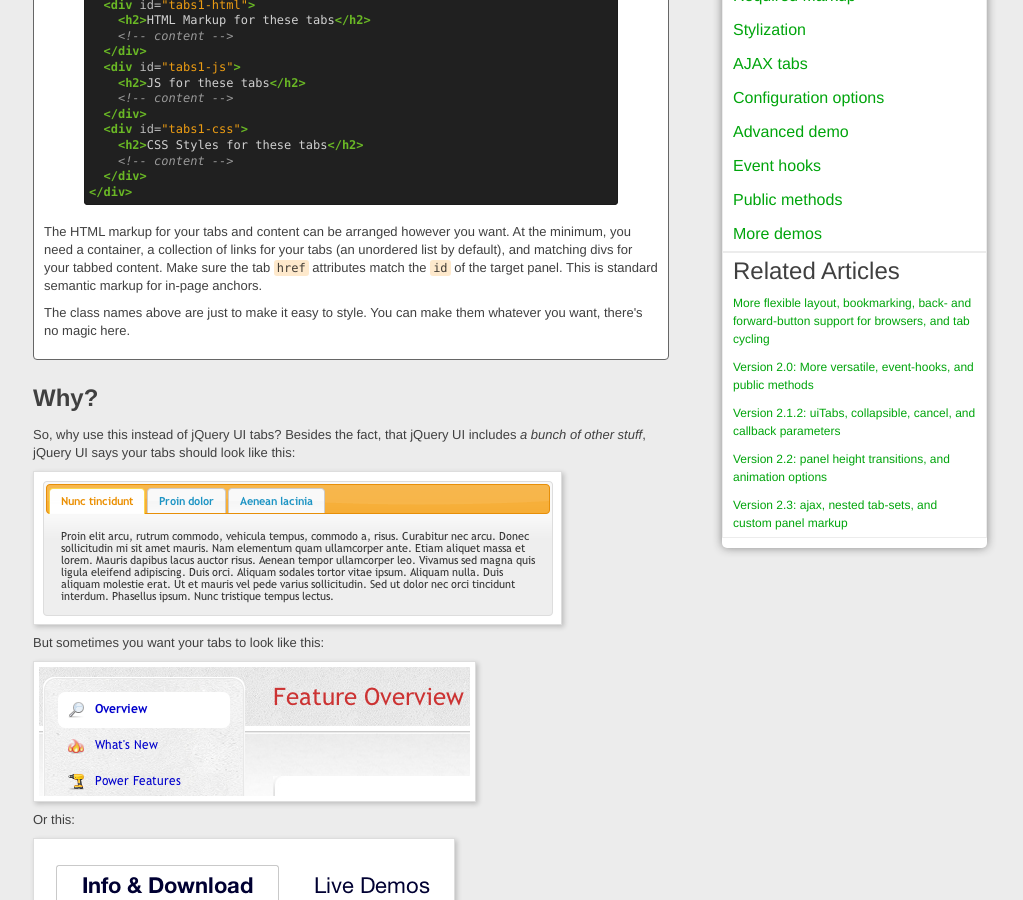
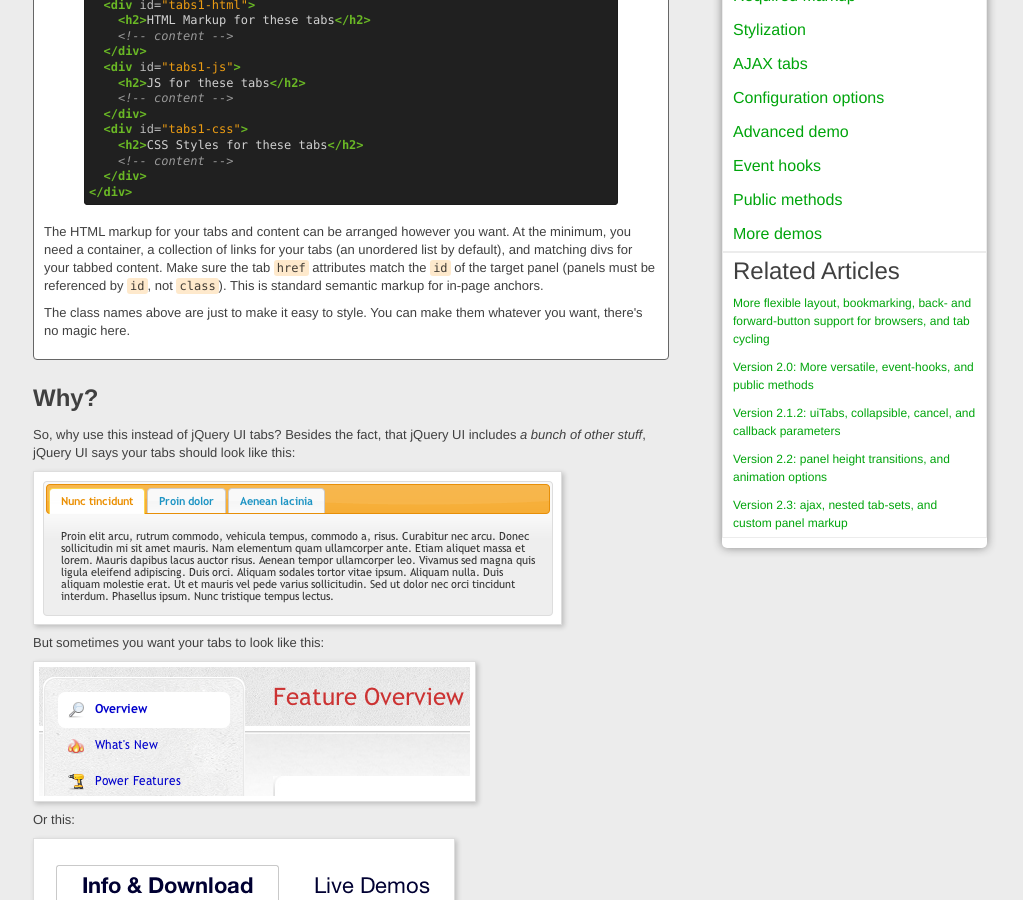
Before and after one commit to alfajango/alfajango.github.com, a Jekyll site: the page built from _posts/2012-01-09-easytabs.md, in a window 1280 px wide and 900 px high, scrolled down 725 px. Shown: the whole window, without its empty margins (130-1153 px from the left). Built offline with Jekyll 4.4.1, drawn with Linux system fonts in a browser that asks for light colours; nearby versions of some CDN libraries; library files that are not in the unit come from our copies; Markdown is read by kramdown in place of the engine named in the settings.

Commit message:
Added note about referencing panels by id in easytabs docs

```diff
--- a/_posts/2012-01-09-easytabs.md
+++ b/_posts/2012-01-09-easytabs.md
@@ -107,7 +107,7 @@ The jQuery EasyTabs plugin handles all of the functionality of tabs and none of
 {% endhighlight %}
 
    <p>The HTML markup for your tabs and content can be arranged however you want. At the minimum, you need a container, a collection of links for your tabs (an unordered list by default), and matching divs for your tabbed content. Make sure the tab <code>href</code> attributes match the
-<code>id</code> of the target panel. This is standard semantic markup for in-page anchors.</p>
+<code>id</code> of the target panel (panels must be referenced by <code>id</code>, not <code>class</code>). This is standard semantic markup for in-page anchors.</p>
    <p>The class names above are just to make it easy to style. You can make them whatever you want, there's no magic here.</p>
   </div>
    <div id="tabs1-js">
```
